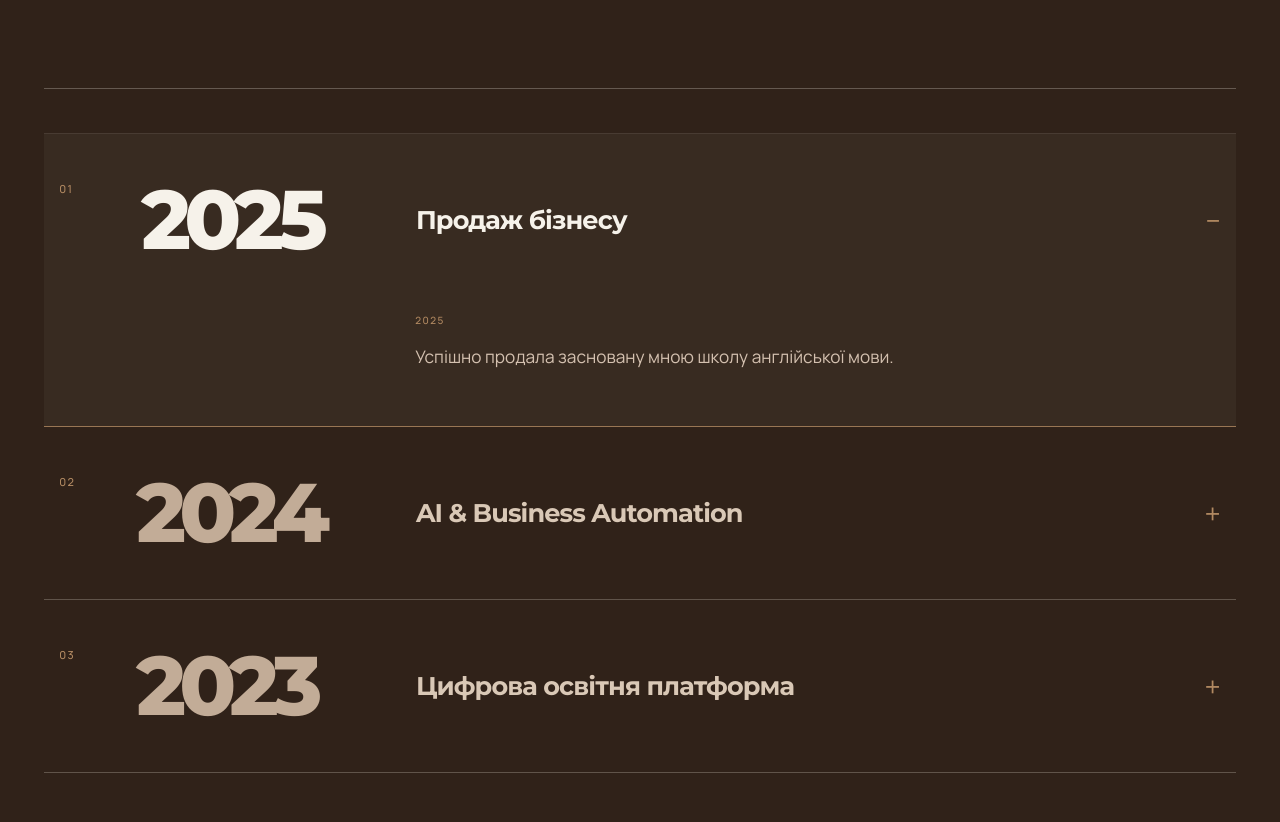
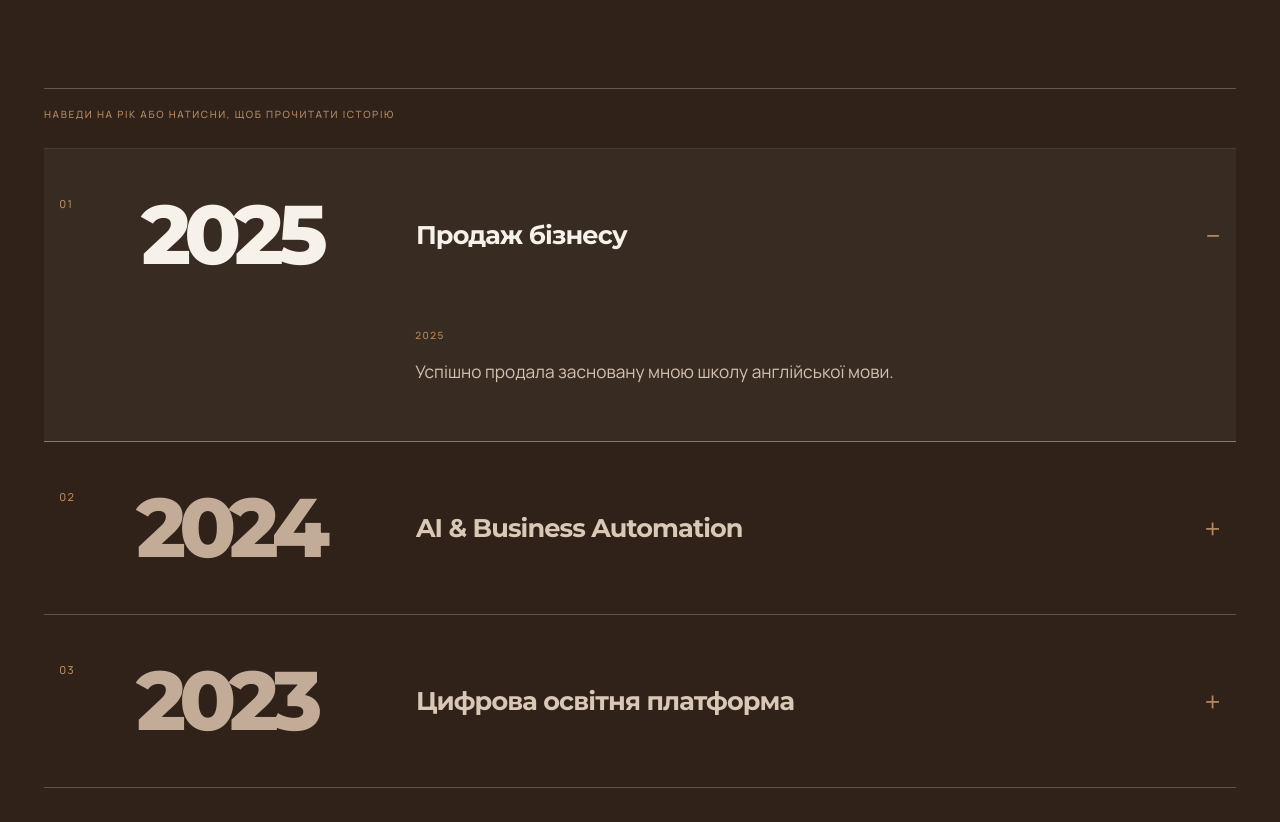
Before and after one commit to marinaravvv/marina-ravliuk-portfolio, a React (Vite) app: page /ua in a window 1280 px wide. Shown: the part 2252-3074 px from the top of the page. Built offline with nearby package versions, Linux system fonts and the light colour scheme; a web font is replaced by a local one.

Commit message:
content: add localized hover/tap journey interaction hint

```diff
--- a/src/content.ts
+++ b/src/content.ts
@@ -6,6 +6,7 @@ export const text = {
   ua: {
     navJourney: "Мій шлях",
     journeyLabel: "02 / МІЙ ШЛЯХ",
+    journeyHint: "Наведи на рік або натисни, щоб прочитати історію",
     journeyTitle: "Від бізнесу до",
     journeyItalic: "цифрових систем.",
     journeyIntro: "Спочатку я будувала бізнес. Потім — цифрові продукти для нього. Сьогодні поєдную бізнес-мислення, продуктову стратегію та AI-автоматизацію.",
@@ -47,6 +48,7 @@ export const text = {
   en: {
     navJourney: "My journey",
     journeyLabel: "02 / MY JOURNEY",
+    journeyHint: "Hover over a year or tap to explore",
     journeyTitle: "From business to",
     journeyItalic: "digital systems.",
     journeyIntro: "I began by building a business, then digital products to run it. Today I bring together business insight, product strategy and AI automation.",
@@ -88,6 +90,7 @@ export const text = {
   it: {
     navJourney: "Percorso",
     journeyLabel: "02 / IL MIO PERCORSO",
+    journeyHint: "Passa sul'anno o tocca per scoprire la storia",
     journeyTitle: "Dal business ai",
     journeyItalic: "sistemi digitali.",
     journeyIntro: "Ho iniziato costruendo un'attività, poi i prodotti digitali per gestirla. Oggi unisco strategia di prodotto, visione imprenditoriale e automazione AI.",
```
